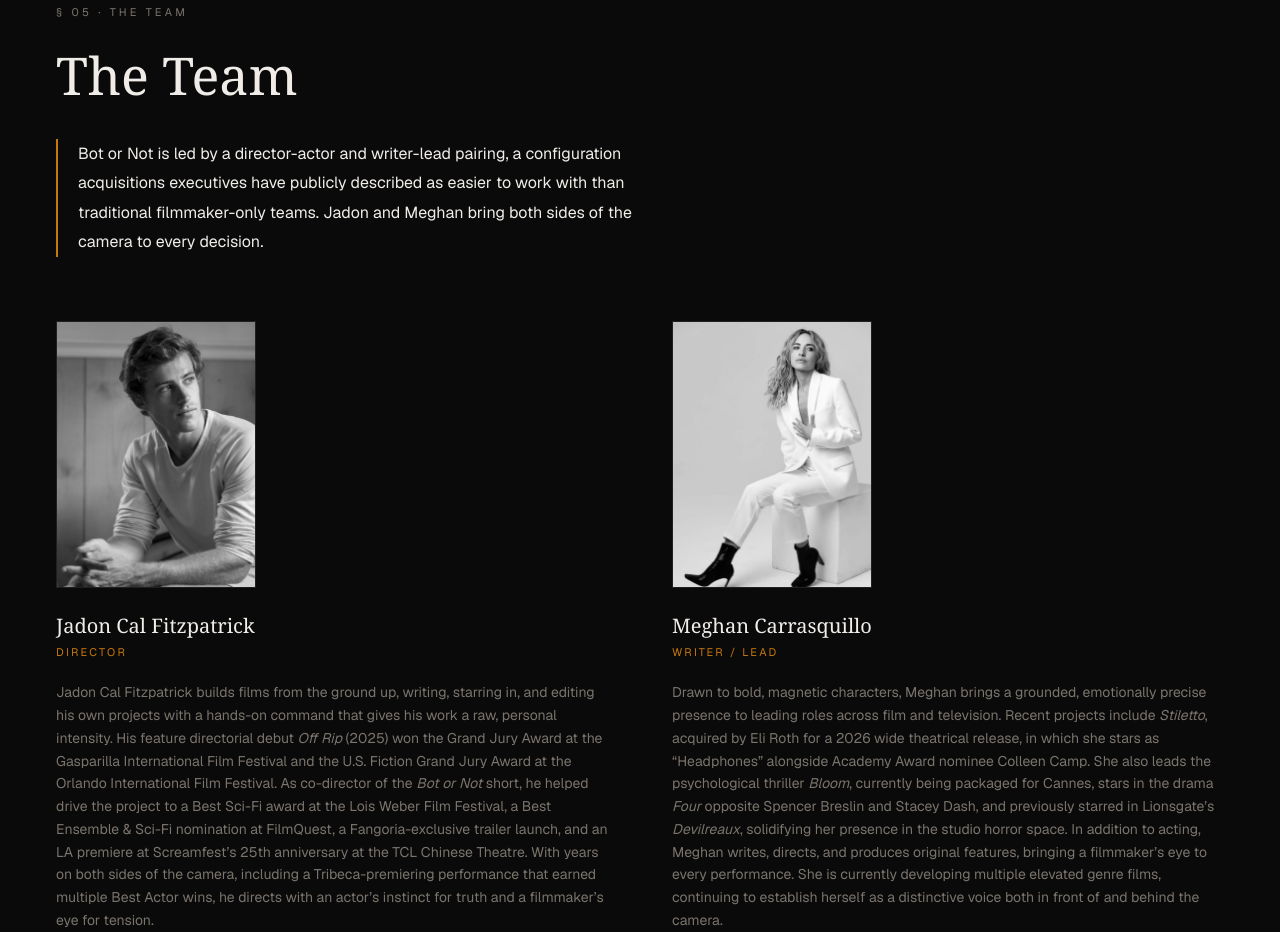
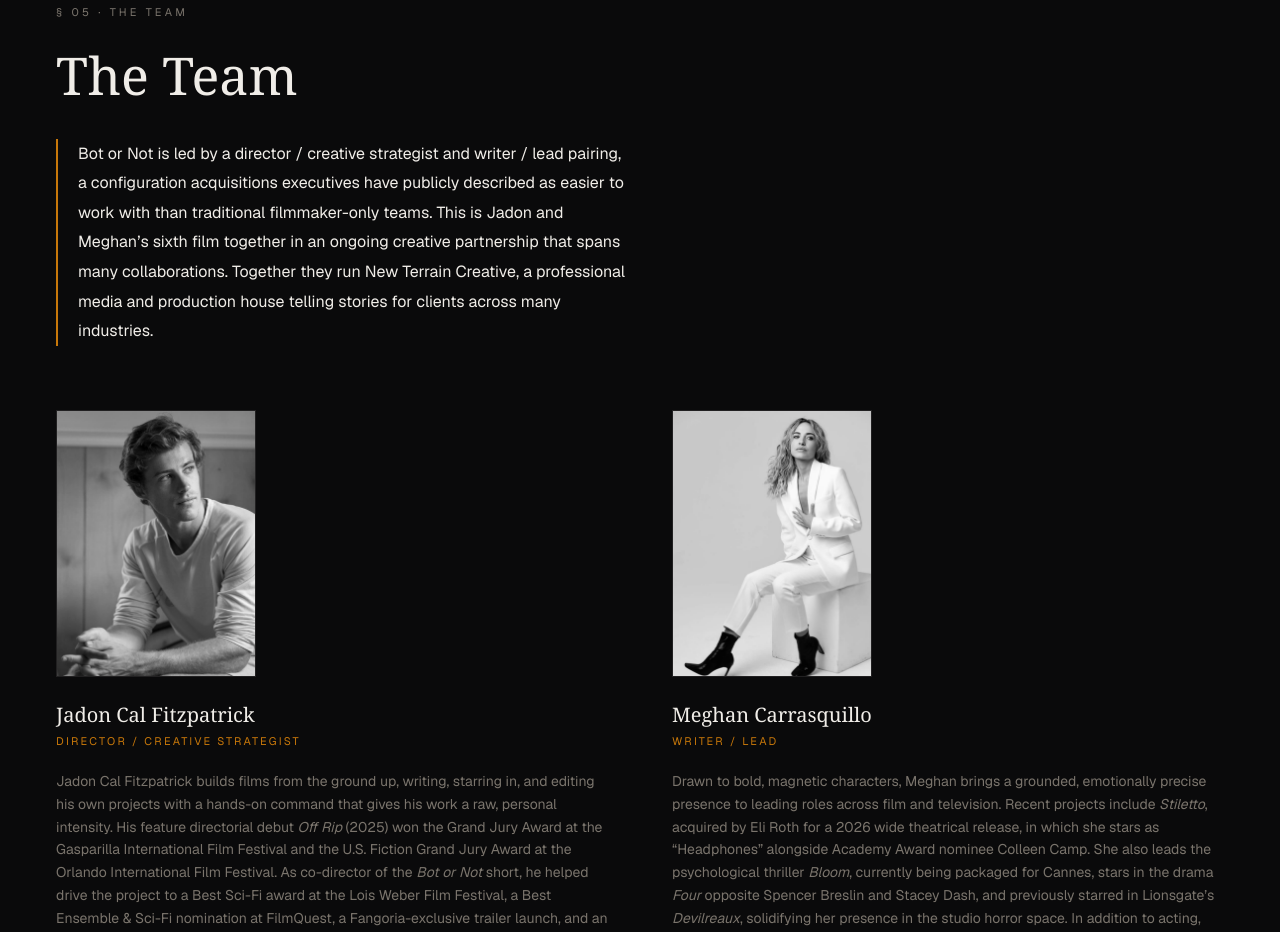
Before and after one commit to JadonFitz/botornot, a Next.js app: page / in a window 1280 px wide. Shown: the part 9580-10512 px from the top of the page. Built offline with nearby package versions, Linux system fonts and the light colour scheme; a web font is replaced by a local one.

Commit message:
Team framing: director / creative strategist pairing, sixth film together, New Terrain Creative
Co-Authored-By: Claude Fable 5 <noreply@anthropic.com>

```diff
--- a/app/components/sections/TeamSection.tsx
+++ b/app/components/sections/TeamSection.tsx
@@ -23,9 +23,12 @@ export default function TeamSection() {
         {/* Positioning frame */}
         <FadeIn delay={0.08}>
           <p className="text-fg text-base leading-[1.85] max-w-xl mb-16 pl-5 border-l-2 border-accent">
-            Bot or Not is led by a director-actor and writer-lead pairing, a configuration
-            acquisitions executives have publicly described as easier to work with than traditional
-            filmmaker-only teams. Jadon and Meghan bring both sides of the camera to every decision.
+            Bot or Not is led by a director / creative strategist and writer / lead pairing, a
+            configuration acquisitions executives have publicly described as easier to work with
+            than traditional filmmaker-only teams. This is Jadon and Meghan&rsquo;s sixth film
+            together in an ongoing creative partnership that spans many collaborations. Together
+            they run New Terrain Creative, a professional media and production house telling
+            stories for clients across many industries.
           </p>
         </FadeIn>
 
@@ -43,7 +46,9 @@ export default function TeamSection() {
                 />
               </div>
               <h3 className="font-serif text-xl text-fg mb-1">Jadon Cal Fitzpatrick</h3>
-              <p className="text-[11px] tracking-[0.2em] uppercase text-accent mb-5">Director</p>
+              <p className="text-[11px] tracking-[0.2em] uppercase text-accent mb-5">
+                Director / Creative Strategist
+              </p>
               <p className="text-dim text-sm leading-relaxed">
                 Jadon Cal Fitzpatrick builds films from the ground up, writing, starring in, and
                 editing his own projects with a hands-on command that gives his work a raw,
```
